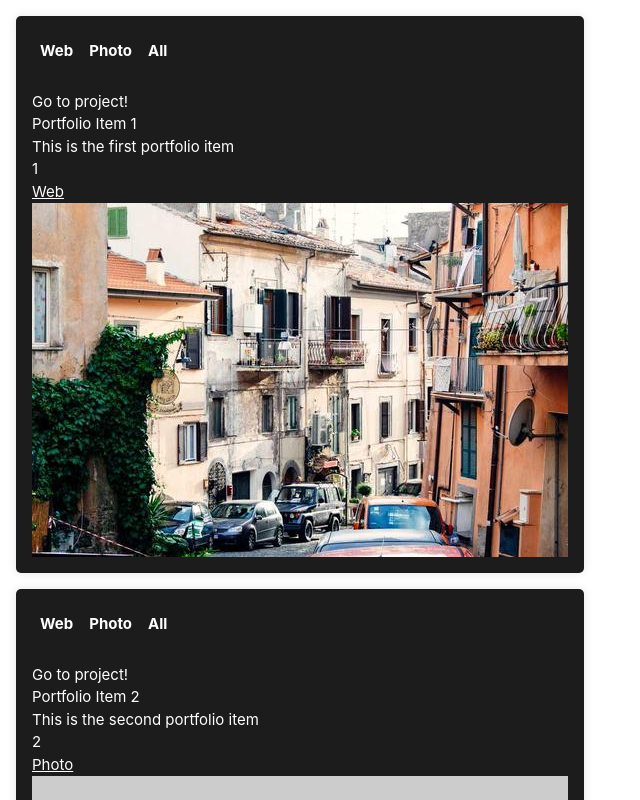
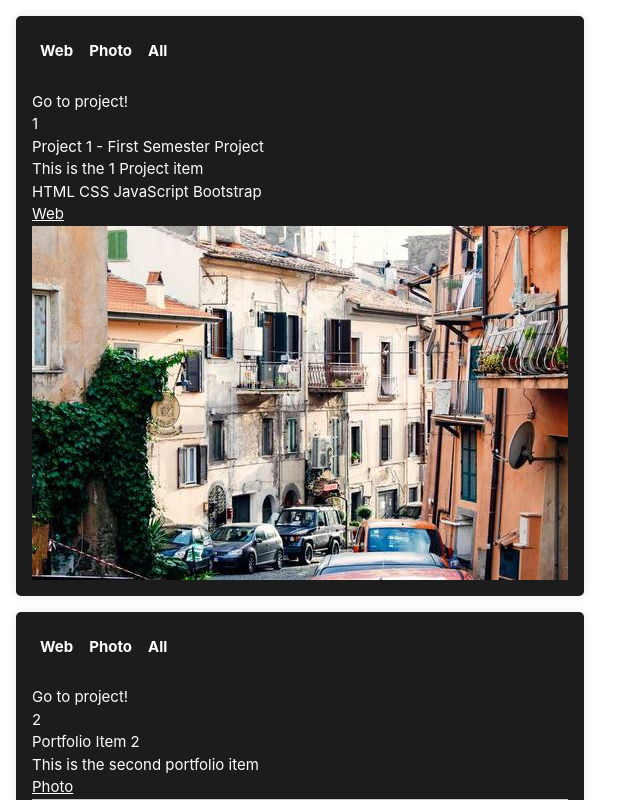
Before and after one commit to Sinyedu/SN-Portfolio, a Vue app: page /portfolio in a window 1280 px wide. Shown: the top 800 px of the page, without its empty margins (0-640 px from the left). Built offline with nearby package versions, Linux system fonts and the light colour scheme.

Commit message:
Projects

```diff
--- a/src/modules/getPortfolio.js
+++ b/src/modules/getPortfolio.js
@@ -6,10 +6,11 @@ const getPortfolioItems = () => {
 const portfolioItems = ref([
         {
           id: 1,
-          title: 'Portfolio Item 1',
-          description: 'This is the first portfolio item',
+          title: 'Project 1 - First Semester Project',
+          description: 'This is the 1 Project item',
           image: image1,
-          category: 'Web'
+          category: 'Web',
+          stack: "HTML CSS JavaScript Bootstrap"
 
         },
         {
--- a/src/views/PortfoliosView.vue
+++ b/src/views/PortfoliosView.vue
@@ -11,10 +11,12 @@
         <router-link :to="`/portfoliodetail/${portfolioItem.id}`">
           <p class="text-white">Go to project!</p>
         </router-link>
+        <p class="text-white">{{ portfolioItem.id }}</p>
         <h2 class="text-white">{{ portfolioItem.title }}</h2>
         <p class="text-white">{{ portfolioItem.description }}</p>
-        <p class="text-white">{{ portfolioItem.id }}</p>
+        <p :class="portfolioItem.stack">{{ portfolioItem.stack }}</p>
         <p :class="portfolioItem.category">{{ portfolioItem.category }}</p>
+
 
         <img :src="portfolioItem.image" alt="">
         <div v-if="portfolioItem.link">
@@ -57,11 +59,14 @@
     box-shadow: 0 0 10px rgba(0, 0, 0, 0.1);
   }
 
+  .HTML {
+    color: white;
+  }
   .filter-buttons {
     margin-bottom: 20px;
   }
 
-  .Web {
+  .Web{
     color: white;
     text-decoration: underline;
   }
```
